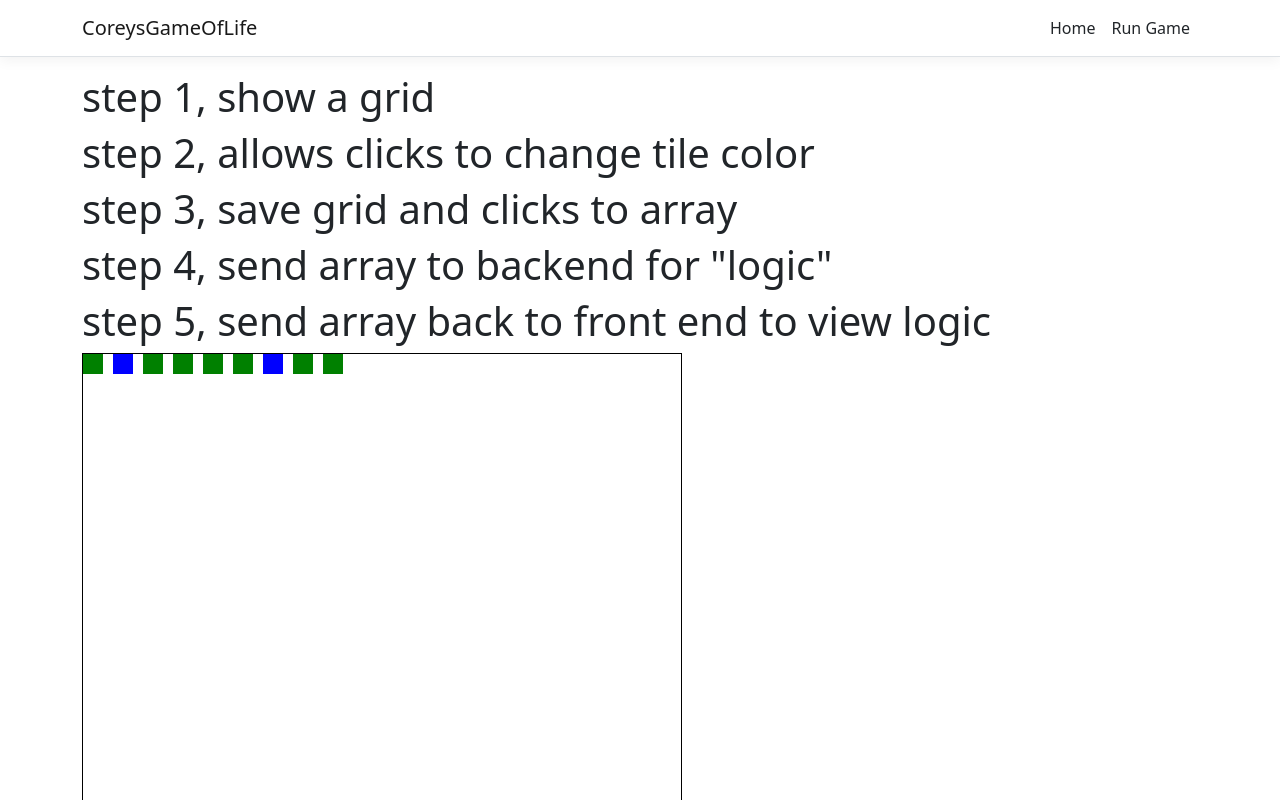
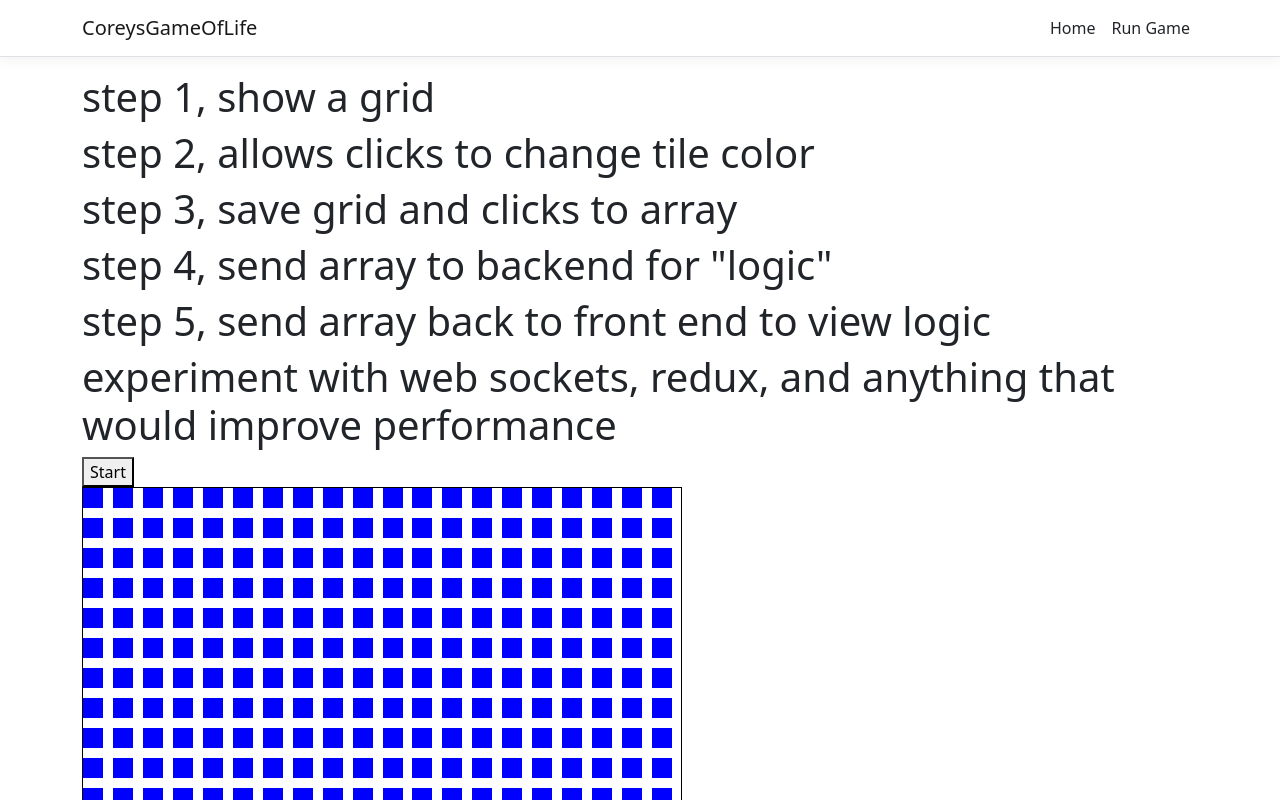
Before and after one commit to CoreyGreene/CoreysGameOfLife, a React (Create React App) app in the folder ClientApp/: page /RunGame in a window 1280 px wide. Shown: the top 800 px of the page. Built offline with nearby package versions, Linux system fonts and the light colour scheme.

Commit message:
ugly call backs, set up json array for backend

```diff
--- a/ClientApp/src/components/Grid/Grid.tsx
+++ b/ClientApp/src/components/Grid/Grid.tsx
@@ -5,12 +5,15 @@ import styled from 'styled-components';
 
 interface GridProps {
     size: number;
-    gridData: string;
+    gridData: any[];
+    updateGridData: CallableFunction
 }
 
 export default function Grid(props: GridProps) {
-    const { size = 20, gridData } = props;
- //   const [data, setData] = useState(gridData);
+    const { size = 20, gridData, updateGridData } = props;
+    const [data, setData] = useState(gridData);
+
+
 
     const GridContainer = styled.div`
     display: grid;
@@ -22,9 +25,19 @@ export default function Grid(props: GridProps) {
     height: ${size * 30}px;
   `;
 
-    const tiles = JSON.parse(gridData).map((row: any[], rowIndex: any) =>
+    const updateTileState = (rowIndex: number, colIndex: number, value: boolean) => {
+        const updatedData = data;
+        updatedData[rowIndex][colIndex] = value ? 1 : 0;
+        setData(updatedData);
+
+        updateGridData(updatedData)
+    };
+
+
+    const tiles = gridData.map((row: any[], rowIndex: any) =>
         row.map((value, colIndex) => (
-            <Tile key={`${rowIndex}-${colIndex}`} state={!!value} width={size} height={size} />
+            <Tile key={`${rowIndex}-${colIndex}`} state={!!value} width={size} height={size}
+                updateTileState={(value: boolean) => updateTileState(rowIndex, colIndex, value)} />
         ))
     );
 
--- a/ClientApp/src/components/RunGame.tsx
+++ b/ClientApp/src/components/RunGame.tsx
@@ -10,6 +10,8 @@ interface Forecast {
 }
 
 export default function RunGame() {
+
+
     //const [forecasts, setForecasts] = useState<Forecast[]>([]);
     //const [loading, setLoading] = useState<boolean>(true);
 
@@ -55,12 +57,28 @@ export default function RunGame() {
     //) : (
     //    renderForecastsTable(forecasts)
     //);
+    const numberOfRows = 20;
+    const numberOfColumns = 20;
+    const row = new Array(numberOfColumns).fill(0);
+    const grid = new Array(numberOfRows).fill(row);
+
+    const gridString = JSON.stringify(grid);
 
     const json = {
         size: 20,
-        tiles: "[[1,0,1],[1,1,1],[0,1,1]]"
+        tiles: gridString
     };
 
+
+    const [data, setData] = useState(JSON.parse(json.tiles));
+
+    const start = () => {
+        console.log(data)
+    }
+
+    const dataHasBeenUpdated = (updatedData: string) => {
+        setData(updatedData)
+    }
 
     return (
         <div>
@@ -69,9 +87,10 @@ export default function RunGame() {
             <h1> step 3, save grid and clicks to array</h1>
             <h1> step 4, send array to backend for "logic"</h1>
             <h1> step 5, send array back to front end to view logic</h1>
+            <h1>experiment with web sockets, redux, and anything that would improve performance</h1>
 
-
-            <Grid size={json.size} gridData={json.tiles}></Grid>
+            <button onClick={start}>Start</button>
+            <Grid size={json.size} gridData={data} updateGridData={(value: string) => dataHasBeenUpdated(value)}></Grid>
 
         </div>
     );
--- a/ClientApp/src/components/Tile/Tile.tsx
+++ b/ClientApp/src/components/Tile/Tile.tsx
@@ -7,14 +7,16 @@ interface TileProps {
     state?: boolean;
     width: number;
     height: number;
+    updateTileState: CallableFunction
 }
 
 export default function Tile(props: TileProps) {
-    const { onColor = 'green', offColor = 'blue', state = false, width, height } = props;
+    const { onColor = 'green', offColor = 'blue', state = false, width, height, updateTileState } = props;
     const [activeState, setActiveState] = useState<boolean>(state);
 
     const SetTileActive = () => {
         setActiveState(true)
+        updateTileState(true)
     }
 
     return (
```
